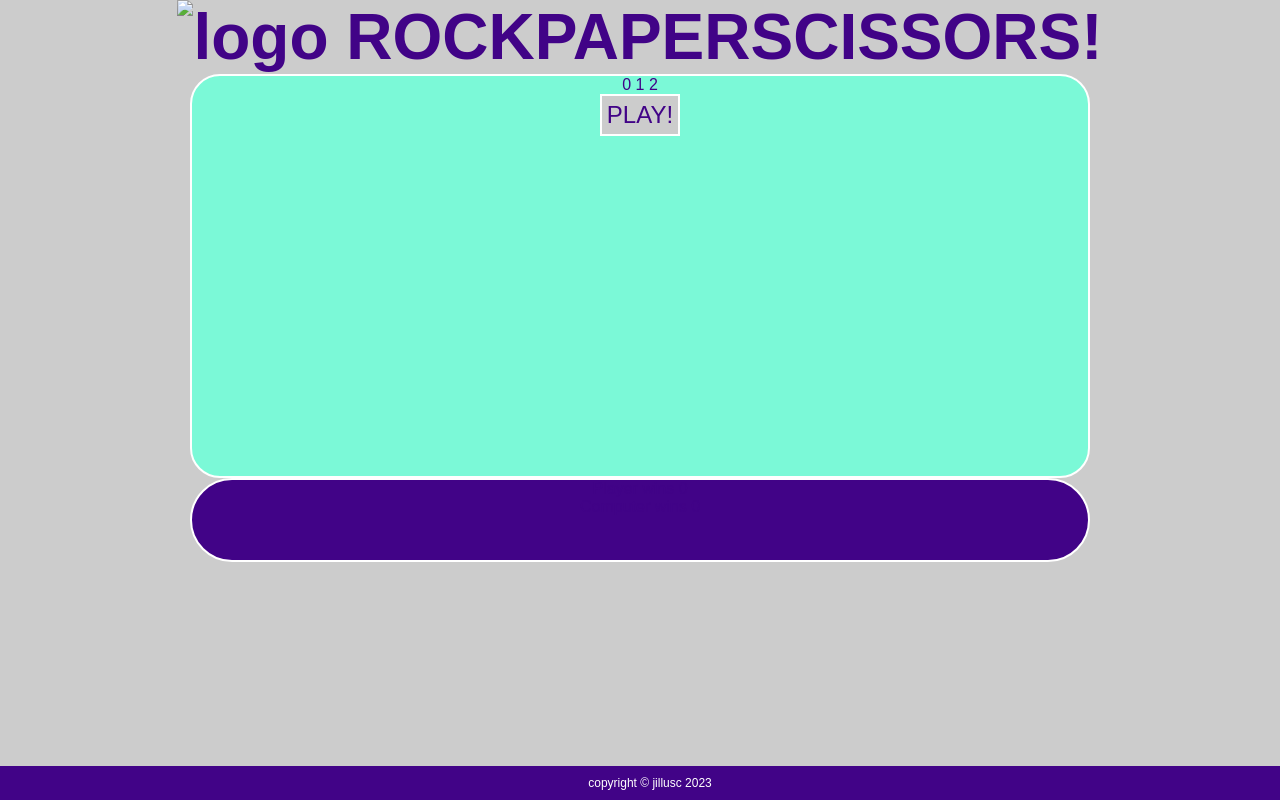
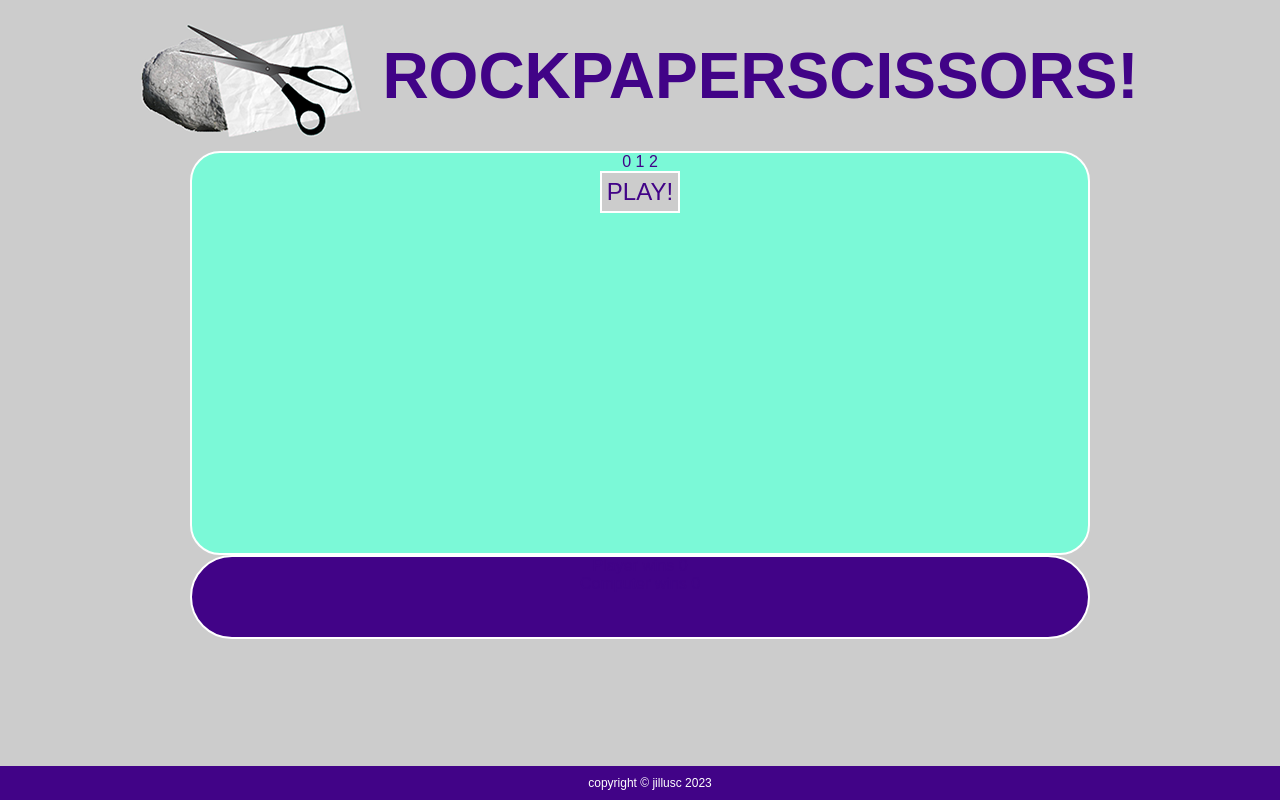
Before and after one commit to jillusc/RockPaperScissors, a plain HTML site: page index.html in a window 1280 px wide. Drawn offline with Linux system fonts and the light colour scheme; some icons are missing; files whose address does not match are found by name; a web font is replaced by a local one.

Commit message:
Styled header with flex and logo

```diff
--- a/assets/style.css
+++ b/assets/style.css
@@ -12,16 +12,22 @@ body {
     font-family: "Sigmar", sans-serif;
     color: #410387;
     text-align: center;
-    flex: 1 0 auto;
+}
+
+header {
+    display: flex;
+    justify-content: center;
+align-items: center;
+margin: 10px auto;
 }
 
 .heading {
-
     text-align: center;
 }
 
 h1 {
     font-size: 4em;
+    margin-left: 20px;
 }
 
 .game-area {
@@ -34,7 +40,6 @@ h1 {
 }
 
 .btn-play {
-    margin;
     background-color: #ccc;
     padding: 5px;
     border: 2px solid #fff;
--- a/index.html
+++ b/index.html
@@ -9,26 +9,29 @@
     <title>ROCKPAPERSCISSORS!</title>
   </head>
   <body>
-    <h1>
-      <img class="logo" src="assets/images/X.png" alt="logo" /> ROCKPAPERSCISSORS!
-    </h1>
+    <header>
+      <img src="assets/images/logo.webp" alt="logo" />
+      <h1>ROCKPAPERSCISSORS!</h1>
+    </header>
     <div class="game-area">
       <div class="x-area">
         <span id="player">0</span>
         <span id="computer">1</span>
         <span id="wins">2</span>
       </div>
-      <button data-type="play" class="btn-play"><i class="fas fa-blah"></i>PLAY!</button>
+      <button data-type="play" class="btn-play">
+        <i class="fas fa-blah"></i>PLAY!
+      </button>
     </div>
     <div class="score-area">
       <p class="scores">Player wins <span id="score">0</span></p>
       <p class="scores">Computer wins <span id="incorrect">0</span></p>
     </div>
-        <footer>
-            <div>
-                <p class="copyright">copyright <span>&copy;</span> jillusc 2023</p>
-            </div>
-        </footer>
+    <footer>
+      <div>
+        <p class="copyright">copyright <span>&copy;</span> jillusc 2023</p>
+      </div>
+    </footer>
     <script src="assets/js/script.js"></script>
   </body>
 </html>
```
Also changed, not shown: assets/images/logo.webp (added).
